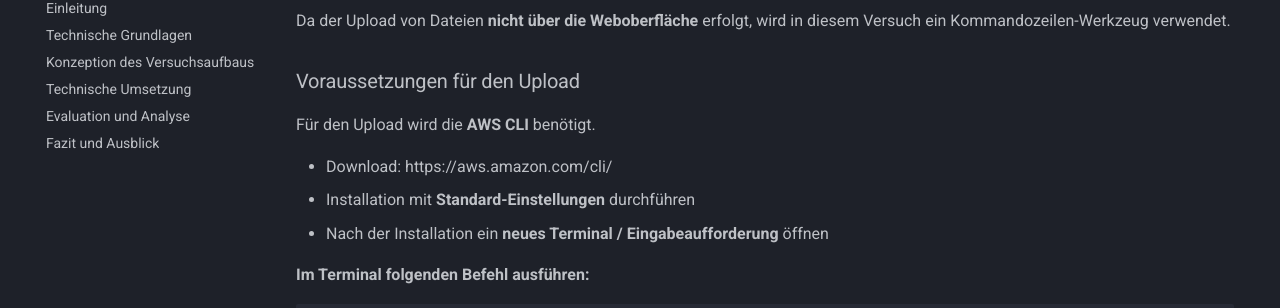
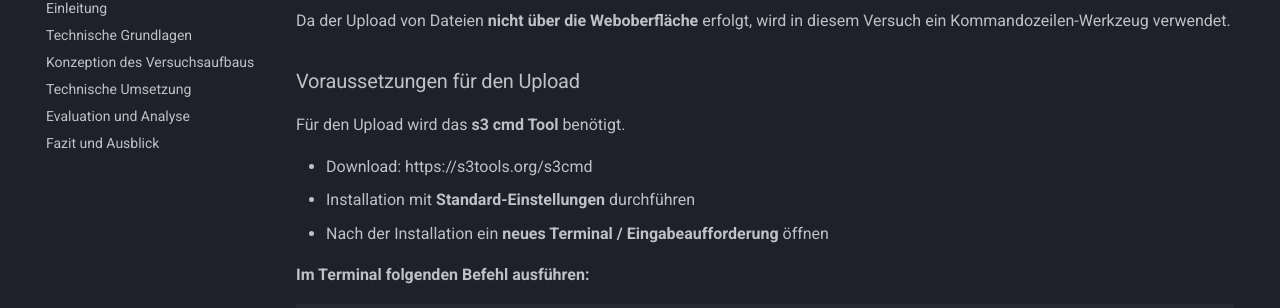
Before and after one commit to LimaLima2670/StackItPraktikumThesis, an MkDocs documentation site: the page built from docs/Versuch1/02-BucketCreation.md, in a window 1280 px wide and 900 px high, scrolled down 1593 px. Shown: the part 145-453 px from the top of the window. Built offline with MkDocs 1.6.1 and Material for MkDocs 9.7.7, drawn with Linux system fonts in a browser that asks for light colours; comment, search, counter and statistics services are not loaded.

Commit message:
Update 02-BucketCreation.md

```diff
--- a/docs/Versuch1/02-BucketCreation.md
+++ b/docs/Versuch1/02-BucketCreation.md
@@ -96,9 +96,9 @@ Da der Upload von Dateien **nicht über die Weboberfläche** erfolgt, wird in di
 
 ### Voraussetzungen für den Upload
 
-Für den Upload wird die **AWS CLI** benötigt.
+Für den Upload wird das **s3 cmd Tool** benötigt.
 
-- Download: https://aws.amazon.com/cli/
+- Download: https://s3tools.org/s3cmd
 - Installation mit **Standard-Einstellungen** durchführen
 - Nach der Installation ein **neues Terminal / Eingabeaufforderung** öffnen
 
```
